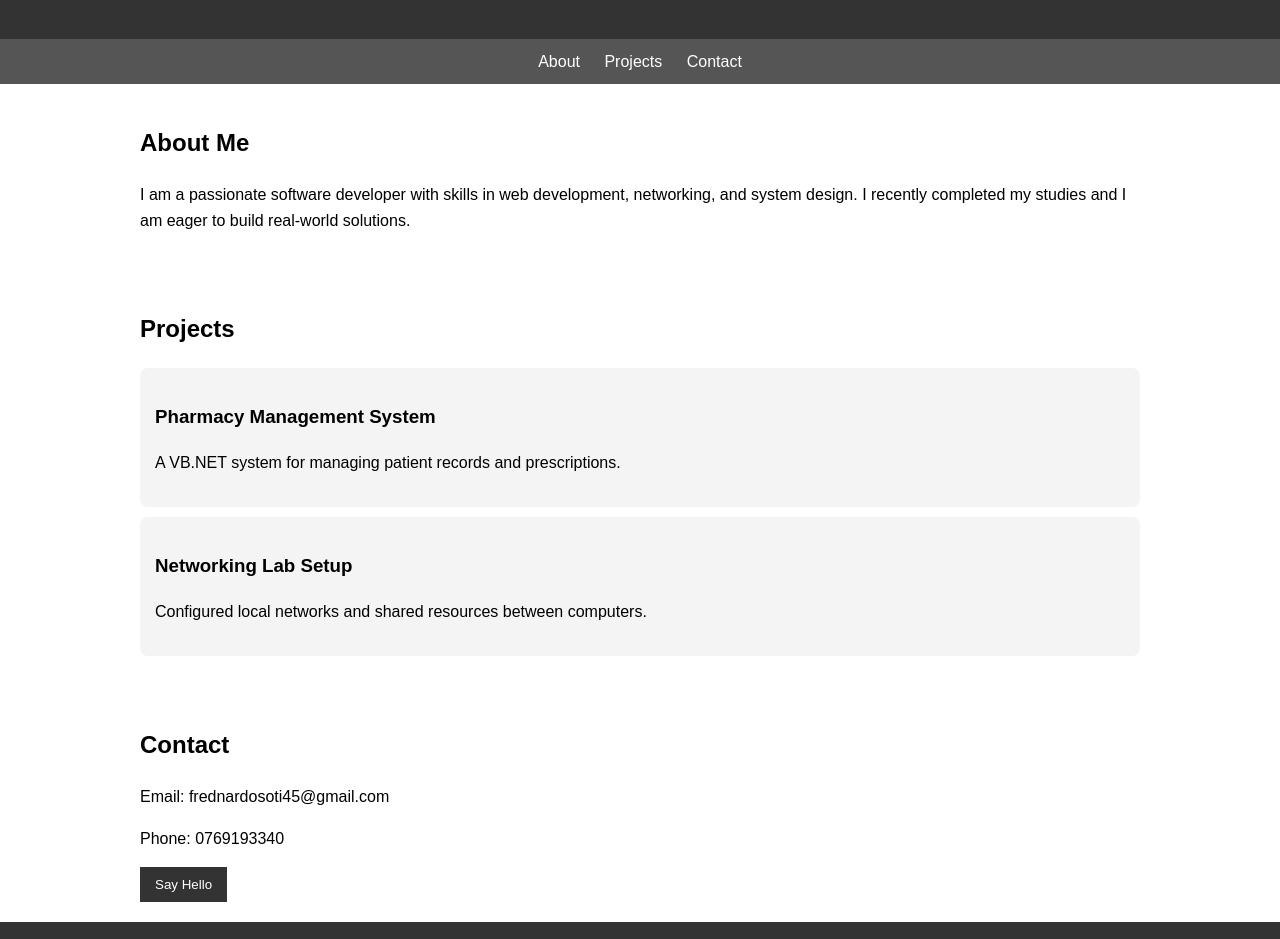
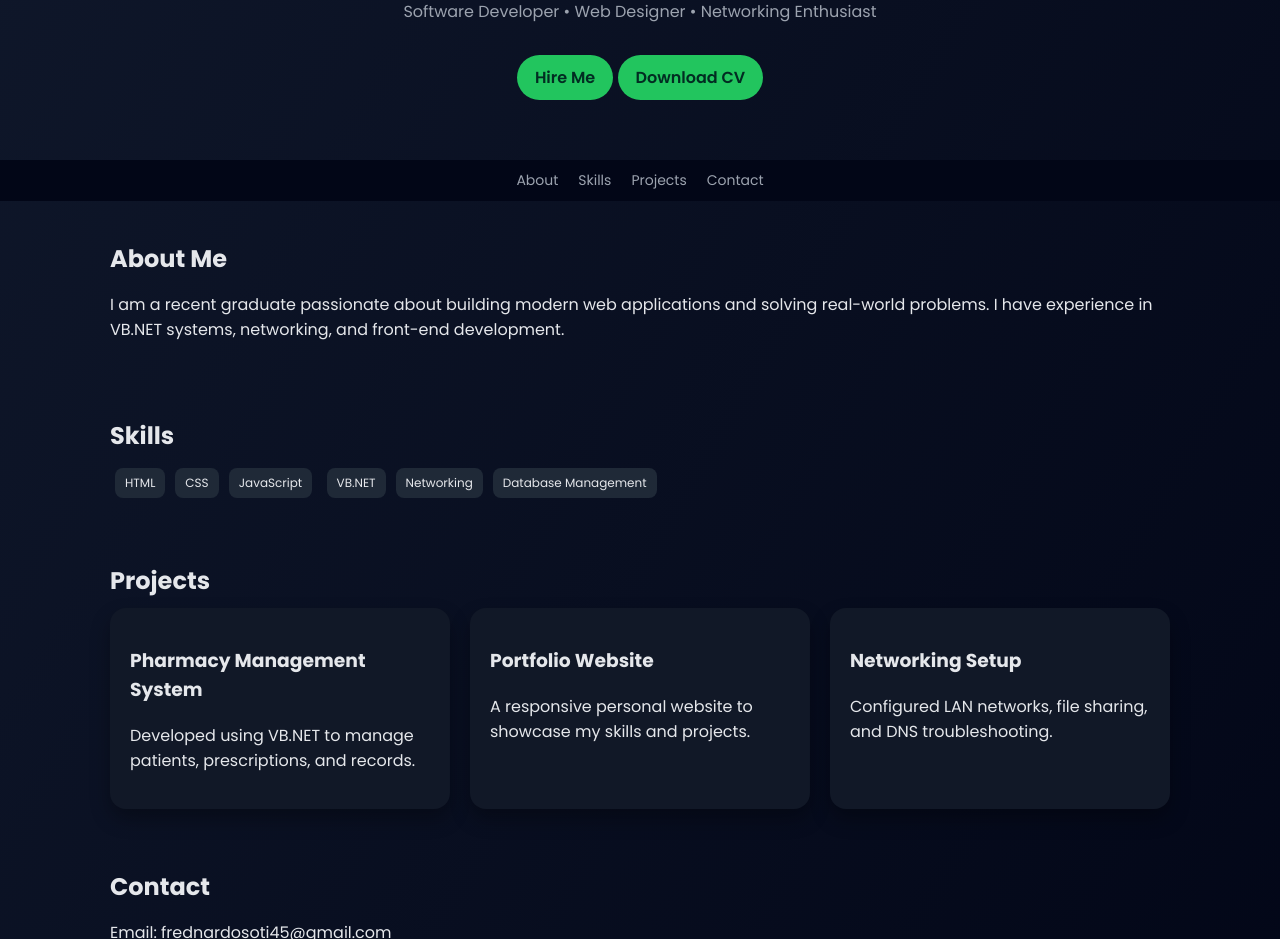
Before and after one commit to Ferddy999/Portfolio-, a plain HTML site: page index.html in a window 1280 px wide. Shown: the part 137-1076 px from the top of the page. Drawn offline with Linux system fonts and the light colour scheme.

Commit message:
Update index.html

```diff
--- a/index.html
+++ b/index.html
@@ -1,50 +1,76 @@
 <!DOCTYPE html><html lang="en">
 <head>
-  <meta charset="UTF-8">
-  <meta name="viewport" content="width=device-width, initial-scale=1.0">
+  <meta charset="UTF-8" />
+  <meta name="viewport" content="width=device-width, initial-scale=1.0" />
   <title>Ferdnard Osoti | Portfolio</title>
+  <link href="https://fonts.googleapis.com/css2?family=Poppins:wght@300;400;600;700&display=swap" rel="stylesheet">
   <style>
-    body { font-family: Arial, sans-serif; margin:0; line-height:1.6; }
-    header { background:#333; color:#fff; padding:20px; text-align:center; }
-    nav { background:#555; padding:10px; text-align:center; }
-    nav a { color:#fff; margin:0 10px; text-decoration:none; }
-    section { padding:20px; }
-    .container { max-width:1000px; margin:auto; }
-    .projects div { background:#f4f4f4; margin:10px 0; padding:15px; border-radius:8px; }
-    footer { background:#333; color:#fff; text-align:center; padding:10px; }
-    button { padding:10px 15px; border:none; background:#333; color:#fff; cursor:pointer; }
+    :root{--bg:#0f172a;--card:#111827;--accent:#22c55e;--text:#e5e7eb;--muted:#9ca3af}
+    *{box-sizing:border-box}
+    body{margin:0;font-family:Poppins,system-ui,Arial;background:linear-gradient(120deg,#0f172a,#020617);color:var(--text)}
+    a{color:inherit;text-decoration:none}
+    .container{max-width:1100px;margin:auto;padding:20px}
+    header{padding:60px 20px;text-align:center}
+    header h1{font-size:2.5rem;margin:0}
+    header p{color:var(--muted)}
+    nav{display:flex;justify-content:center;gap:20px;padding:10px;background:#020617;position:sticky;top:0}
+    nav a{font-size:14px;color:var(--muted)}
+    nav a:hover{color:#fff}
+    .btn{display:inline-block;margin-top:15px;padding:10px 18px;border-radius:999px;background:var(--accent);color:#022c22;font-weight:600}
+    section{margin:40px 0}
+    h2{margin-bottom:10px}
+    .grid{display:grid;grid-template-columns:repeat(auto-fit,minmax(250px,1fr));gap:20px}
+    .card{background:var(--card);padding:20px;border-radius:16px;box-shadow:0 10px 20px rgba(0,0,0,.3);transition:.3s}
+    .card:hover{transform:translateY(-5px)}
+    .skills span{display:inline-block;background:#1f2937;padding:6px 10px;margin:5px;border-radius:8px;font-size:12px}
+    footer{text-align:center;padding:20px;color:var(--muted)}
   </style>
 </head>
 <body><header>
   <h1>Ferdnard Bosire Osoti</h1>
-  <p>Software Developer | Web Designer</p>
+  <p>Software Developer • Web Designer • Networking Enthusiast</p>
+  <a class="btn" href="#contact">Hire Me</a>
+  <a class="btn" href="#" onclick="downloadCV()">Download CV</a>
 </header><nav>
   <a href="#about">About</a>
+  <a href="#skills">Skills</a>
   <a href="#projects">Projects</a>
   <a href="#contact">Contact</a>
 </nav><section id="about" class="container">
   <h2>About Me</h2>
-  <p>I am a passionate software developer with skills in web development, networking, and system design. I recently completed my studies and I am eager to build real-world solutions.</p>
-</section><section id="projects" class="container projects">
+  <p>I am a recent graduate passionate about building modern web applications and solving real-world problems. I have experience in VB.NET systems, networking, and front-end development.</p>
+</section><section id="skills" class="container">
+  <h2>Skills</h2>
+  <div class="skills">
+    <span>HTML</span><span>CSS</span><span>JavaScript</span>
+    <span>VB.NET</span><span>Networking</span><span>Database Management</span>
+  </div>
+</section><section id="projects" class="container">
   <h2>Projects</h2>
-  <div>
-    <h3>Pharmacy Management System</h3>
-    <p>A VB.NET system for managing patient records and prescriptions.</p>
-  </div>
-  <div>
-    <h3>Networking Lab Setup</h3>
-    <p>Configured local networks and shared resources between computers.</p>
+  <div class="grid">
+    <div class="card">
+      <h3>Pharmacy Management System</h3>
+      <p>Developed using VB.NET to manage patients, prescriptions, and records.</p>
+    </div>
+    <div class="card">
+      <h3>Portfolio Website</h3>
+      <p>A responsive personal website to showcase my skills and projects.</p>
+    </div>
+    <div class="card">
+      <h3>Networking Setup</h3>
+      <p>Configured LAN networks, file sharing, and DNS troubleshooting.</p>
+    </div>
   </div>
 </section><section id="contact" class="container">
   <h2>Contact</h2>
   <p>Email: frednardosoti45@gmail.com</p>
   <p>Phone: 0769193340</p>
-  <button onclick="showMessage()">Say Hello</button>
+  <a class="btn" href="mailto:frednardosoti45@gmail.com">Email Me</a>
 </section><footer>
-  <p>&copy; 2026 Ferdnard Osoti</p>
+  <p>© 2026 Ferdnard Osoti • Built with passion</p>
 </footer><script>
-  function showMessage() {
-    alert("Thanks for visiting my portfolio!");
-  }
+function downloadCV(){
+  alert("Upload your CV file later and link it here.");
+}
 </script></body>
 </html>
```
